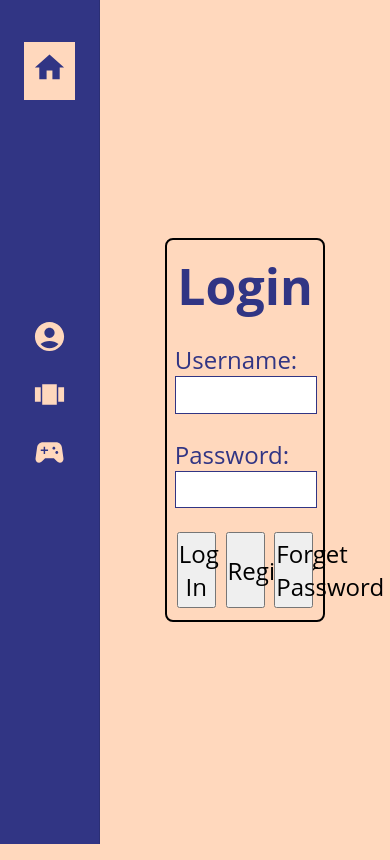
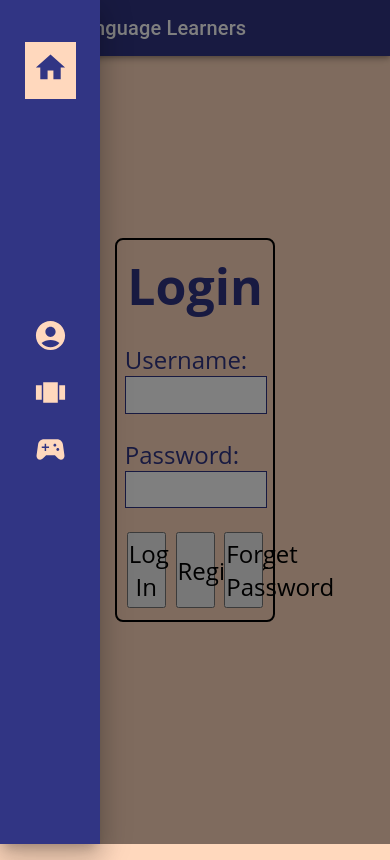
Before and after one commit to CS3219-SE-Principles-and-Patterns/cs3219-project-ay2122-2122-s1-g2, a React (Create React App) app in the folder frontend/: page / in a window 390 px wide. Both pictures are taken after a click on the button "open drawer". Built offline with nearby package versions, Linux system fonts and the light colour scheme; no server answers.

Commit message:
Add navbar switch

```diff
--- a/frontend/package.json
+++ b/frontend/package.json
@@ -21,7 +21,7 @@
     "web-vitals": "^1.0.1"
   },
   "scripts": {
-    "start": "FAST_REFRESH=false react-scripts start",
+    "start": "react-scripts start",
     "build": "react-scripts build"
   },
   "eslintConfig": {
--- a/frontend/src/App.tsx
+++ b/frontend/src/App.tsx
@@ -5,7 +5,7 @@
 import CreateProfilePage from "./pages/profile/CreateProfilePage";
 import CreateFlashCardPage from "./pages/flashcard/CreateFlashCardPage";
 import { Box } from "@mui/system";
-import Navbar from "./components/common/Navbar";
+import NavBar from "./components/common/NavBar";
 import ProfilePage from "./pages/profile/ProfilePage";
 import FlashCardDetailPage from "./pages/flashcard/FlashCardDetailPage";
 import ProtectedRoute from "./components/auth/ProtectedRoute";
@@ -15,7 +15,7 @@
     <Router>
       <div className="app">
         <Box sx={{ display: "flex" }}>
-          <Navbar />
+          <NavBar />
           <Switch>
             <Route path="/" exact>
               <LandingPage />
@@ -37,6 +37,7 @@
             <ProtectedRoute
               children={<CreateFlashCardPage />}
               path="/flashcard"
+              exact
             />
             <ProtectedRoute
               path="/flashcard/:id"
--- a/frontend/src/components/common/Navbar.tsx
+++ b/frontend/src/components/common/Navbar.tsx
@@ -1,30 +1,22 @@
-import { Drawer, Grid, IconButton } from "@mui/material";
+import { Drawer, Grid, IconButton, AppBar, Toolbar } from "@mui/material";
 import { Box } from "@mui/system";
 import HomeIcon from "@mui/icons-material/Home";
 import ProfileIcon from "@mui/icons-material/AccountCircle";
 import GameIcon from "@mui/icons-material/SportsEsports";
 import FlashCardIcon from "@mui/icons-material/ViewCarousel";
-import "./Navbar.scss";
+import MenuIcon from "@mui/icons-material/Menu";
+import Typography from "@mui/material/Typography";
+import "./NavBar.scss";
 import { Link } from "react-router-dom";
-const Navbar = () => {
+import { useState } from "react";
+const NavBar = () => {
   const drawerWidth = 100;
-  return (
-    <Box>
-      <Drawer
-        variant="permanent"
-        anchor="left"
-        open={true}
-        sx={{
-          width: drawerWidth,
-          flexShrink: 0,
-          flexDirection: "column",
-          "& .MuiDrawer-paper": {
-            width: drawerWidth,
-            boxSizing: "border-box",
-            backgroundColor: "#313584",
-          },
-        }}
-      >
+  const [mobileOpen, setMobileOpen] = useState(false);
+  const handleDrawerToggle = () => {
+    setMobileOpen(!mobileOpen);
+  };
+  const drawer = (
+    <>
       <Grid
         display="flex"
         justifyContent="center"
@@ -61,9 +53,73 @@
           </IconButton>
         </Grid>
       </Grid>
+    </>
+  );
+  return (
+    <Box>
+      <AppBar
+        position="fixed"
+        sx={{
+          display: { sm: "none" },
+          ml: { sm: `${drawerWidth}px` },
+          backgroundColor: "#313584",
+        }}
+      >
+        <Toolbar>
+          <IconButton
+            color="inherit"
+            aria-label="open drawer"
+            edge="end"
+            onClick={handleDrawerToggle}
+            sx={{ mr: 2, display: { sm: "none" } }}
+          >
+            <MenuIcon />
+          </IconButton>
+          <Typography variant="h6" noWrap component="div">
+            Language Learners
+          </Typography>
+        </Toolbar>
+      </AppBar>
+      <Drawer
+        variant="temporary"
+        anchor="left"
+        open={mobileOpen}
+        onClose={handleDrawerToggle}
+        ModalProps={{ keepMounted: true }}
+        sx={{
+          width: drawerWidth,
+          flexShrink: 0,
+          flexDirection: "column",
+          "& .MuiDrawer-paper": {
+            width: drawerWidth,
+            boxSizing: "border-box",
+            backgroundColor: "#313584",
+          },
+          display: { xs: "block", sm: "none" },
+        }}
+      >
+        {drawer}
+      </Drawer>
+      <Drawer
+        variant="permanent"
+        anchor="left"
+        open
+        sx={{
+          width: drawerWidth,
+          flexShrink: 0,
+          flexDirection: "column",
+          "& .MuiDrawer-paper": {
+            width: drawerWidth,
+            boxSizing: "border-box",
+            backgroundColor: "#313584",
+          },
+          display: { xs: "none", sm: "block" },
+        }}
+      >
+        {drawer}
       </Drawer>
     </Box>
   );
 };
 
-export default Navbar;
+export default NavBar;
--- a/frontend/src/pages/flashcard/FlashCardDetailPage.scss
+++ b/frontend/src/pages/flashcard/FlashCardDetailPage.scss
@@ -30,7 +30,7 @@
   display: flex;
 }
 
-div .header {
+div > .header {
   font-weight: bold;
   margin-bottom: 3px;
 }
@@ -39,7 +39,7 @@
   margin-top: 15vh;
 }
 
-div .flashcard-text {
+div > .flashcard-text {
   text-align: center;
   width: 100%;
   align-self: center;
```
Lines whose indentation alone changed are shown as unchanged.
